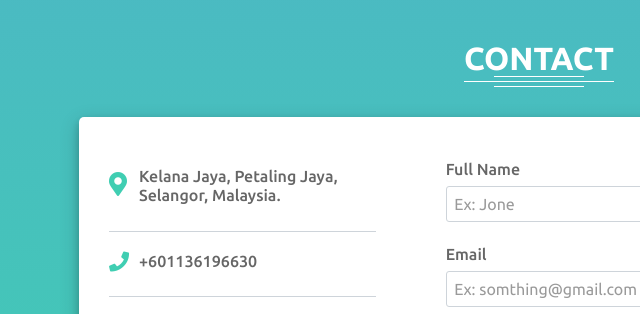
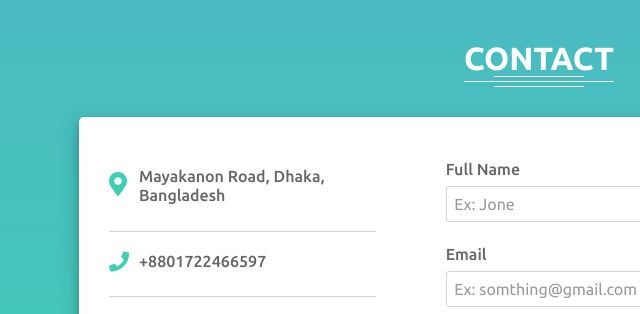
Before and after one commit to Codenax/jahangir.coder, a plain HTML site: page index.html in a window 1280 px wide. Shown: the part 4956-5270 px from the top of the page, 101-741 px from the left. Drawn offline with Linux system fonts and the light colour scheme.

Commit message:
Update index.html update address

```diff
--- a/index.html
+++ b/index.html
@@ -870,14 +870,13 @@
                                     <div class="contain-area">
                                         <i class="fas fa-map-marker-alt"></i>
                                         <div class="contain">
-                                            <h4 class=" font-w-5  jb-mt-1">Kelana Jaya, Petaling Jaya,
-                                                Selangor, Malaysia.</h4>
+                                            <h4 class=" font-w-5  jb-mt-1">Mayakanon Road, Dhaka, Bangladesh</h4>
                                         </div>
                                     </div>
                                     <div class="contain-area">
                                         <i class="fas fa-phone"></i>
                                         <div class="contain">
-                                            <h4 class=" font-w-5  jb-mt-1">+601136196630</h4>
+                                            <h4 class=" font-w-5  jb-mt-1">+8801722466597</h4>
 
                                         </div>
                                     </div>
```
